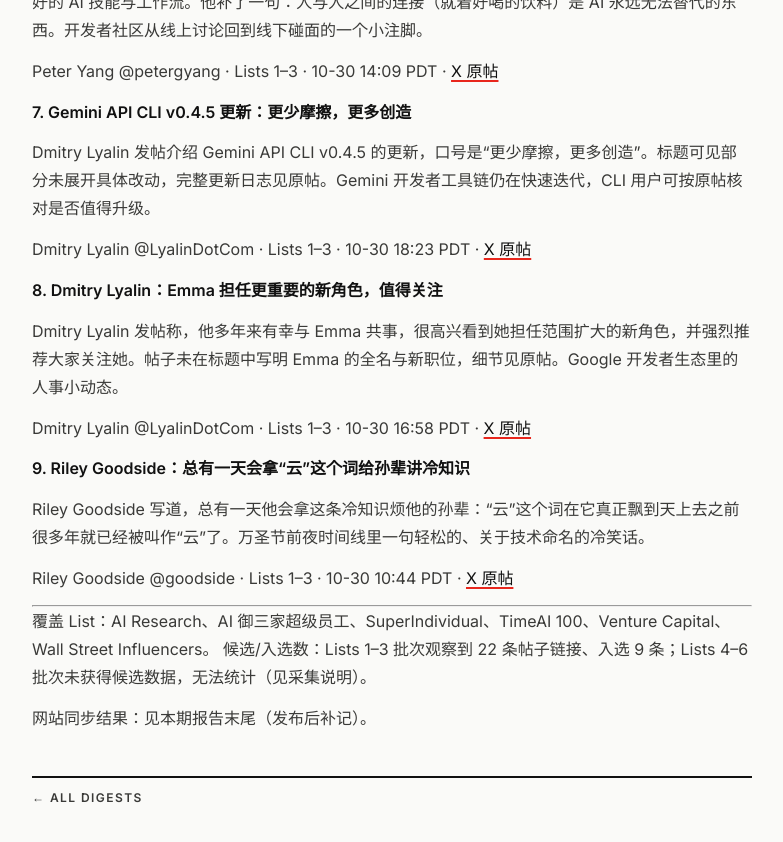
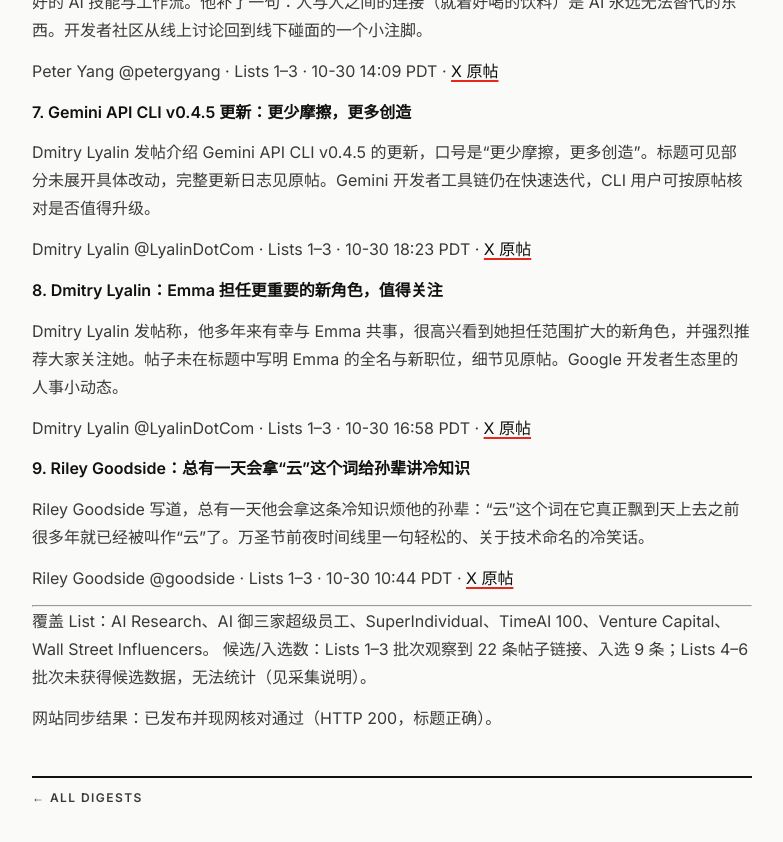
Before and after one commit to cptidiot/mzhao.me, a Jekyll site: the page built from _digests/2026-10-30-x-lists-2100.md, in a window 1280 px wide and 900 px high, scrolled down 1553 px. Shown: the top 842 px of the window, without its empty margins (248-1031 px from the left). Built offline with Jekyll 4.4.1, drawn with Linux system fonts in a browser that asks for light colours.

Commit message:
Digest: x-lists 2026-10-30 (sync note)

```diff
--- a/_digests/2026-10-30-x-lists-2100.md
+++ b/_digests/2026-10-30-x-lists-2100.md
@@ -126,4 +126,4 @@
 覆盖 List：AI Research、AI 御三家超级员工、SuperIndividual、TimeAI 100、Venture Capital、Wall Street Influencers。
 候选/入选数：Lists 1–3 批次观察到 22 条帖子链接、入选 9 条；Lists 4–6 批次未获得候选数据，无法统计（见采集说明）。
 
-网站同步结果：见本期报告末尾（发布后补记）。
+网站同步结果：已发布并现网核对通过（HTTP 200，标题正确）。
```
